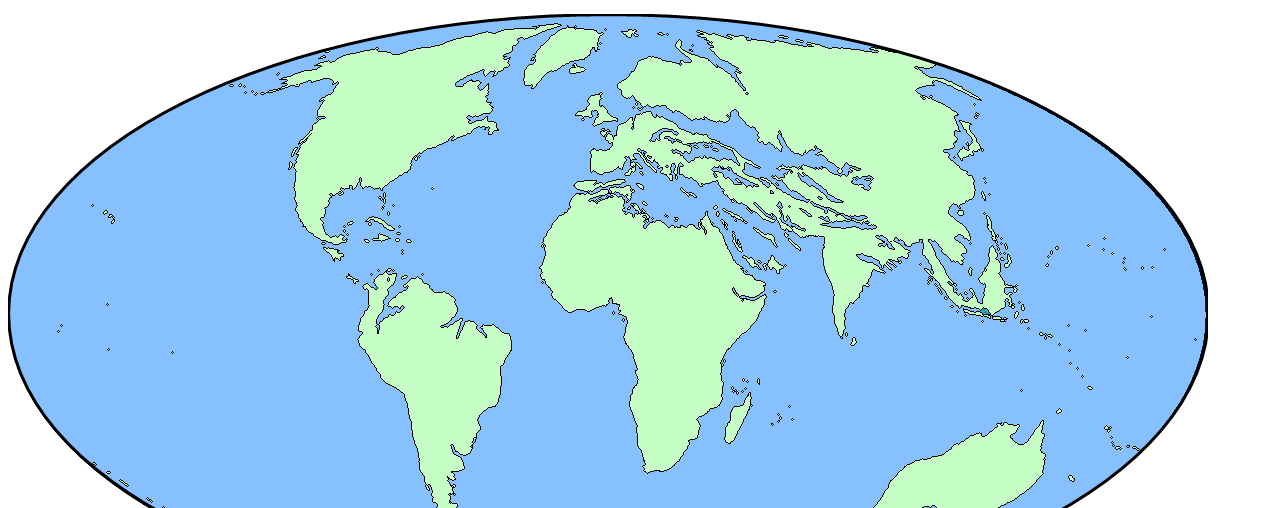
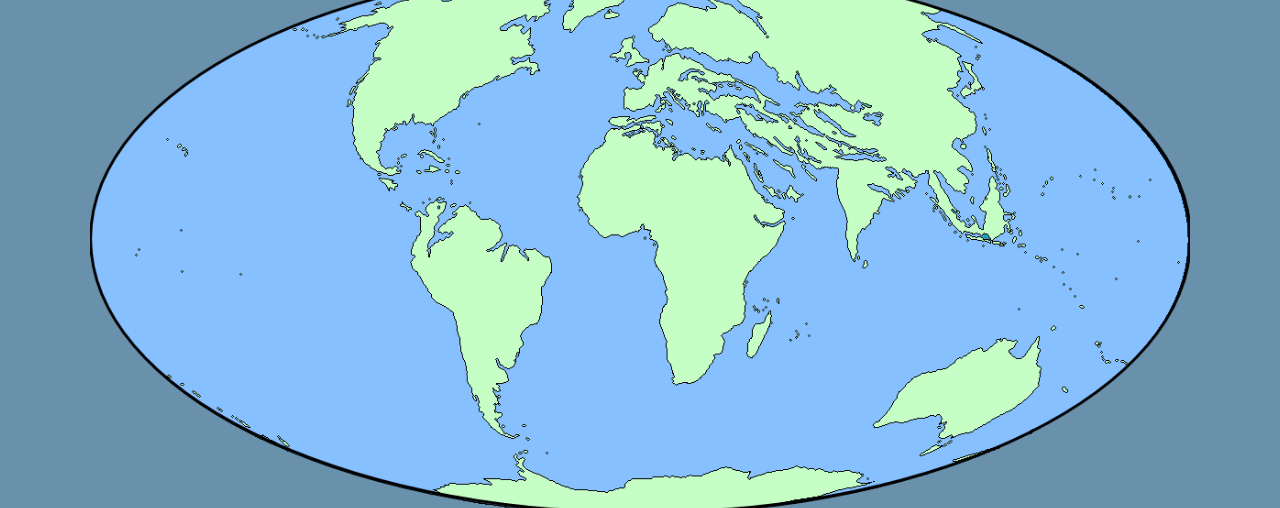
Before and after one commit to SStojcic/responsive, a plain HTML site: page index.html in a window 1280 px wide. Shown: the part 136-644 px from the top of the page. Drawn offline with nearby package versions, Linux system fonts and the light colour scheme.

Commit message:
Update index.html

```diff
--- a/index.html
+++ b/index.html
@@ -4,7 +4,7 @@
 	<meta name="viewport" content="width=device-width, initial-scale=1">
 	<title>Stefan'S -Design</title>
 		<link href="css/font-awesome.min.css" rel="stylesheet"/>
-		<link rel="stylesheet/css" type="text/css" href="style.css" />
+		<link rel="stylesheet" type="text/css" href="style.css" />
 	<script src="http://cdnjs.cloudflare.com/ajax/libs/less.js/2.7.2/less.min.js"></script>
 
 
```
